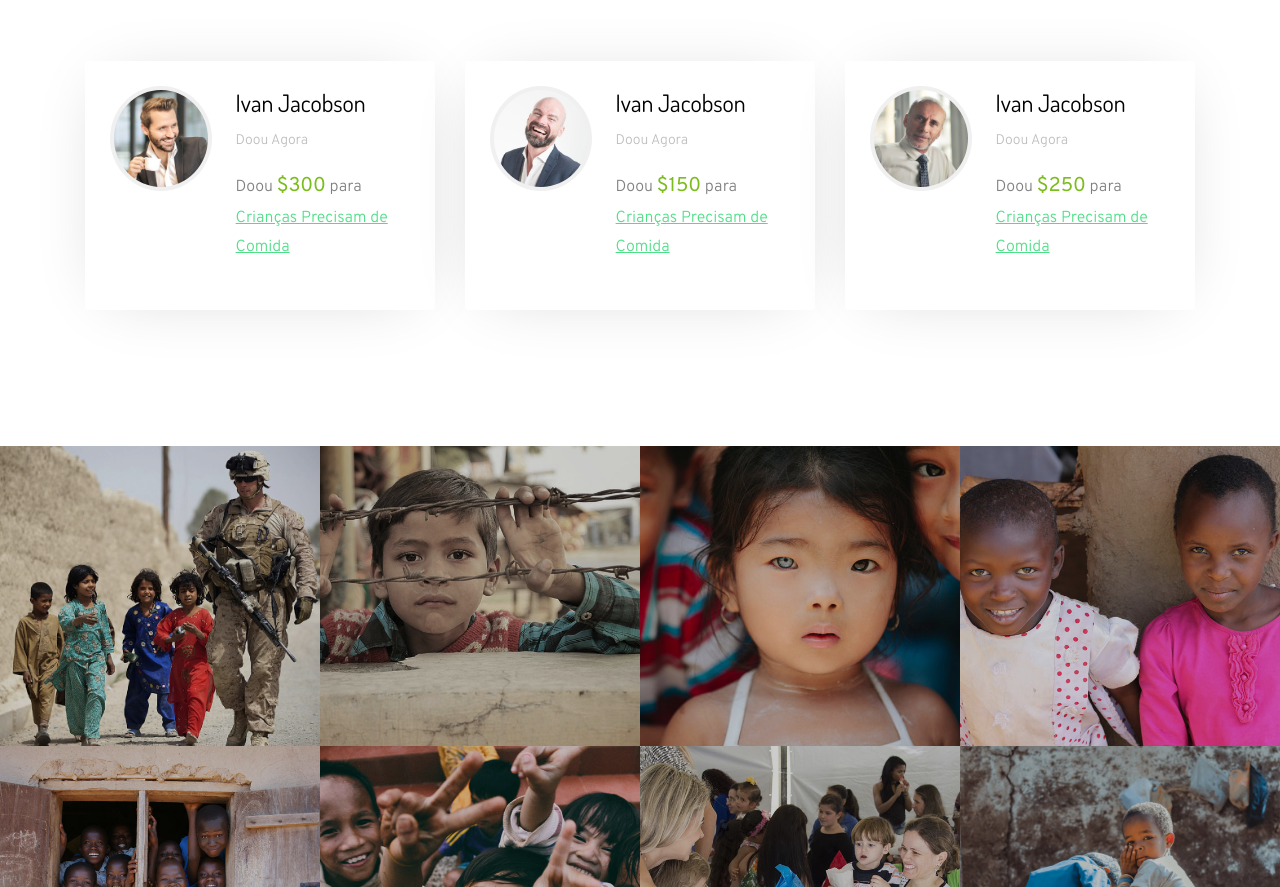
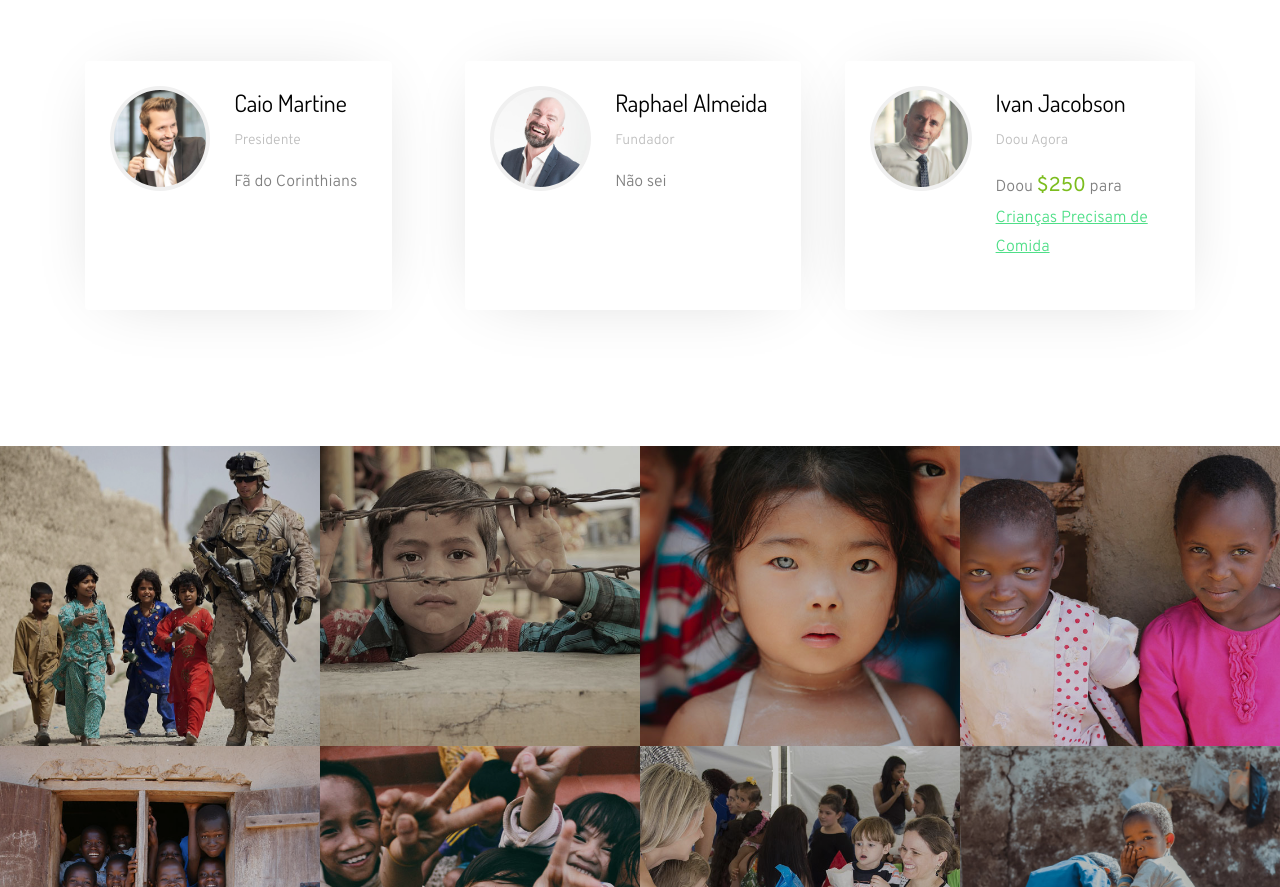
Before and after one commit to GuilhermeRNS/hopenasruas, a plain HTML site: page index.html in a window 1280 px wide. Shown: the part 2766-3653 px from the top of the page. Drawn offline with Linux system fonts and the light colour scheme; some packages are replaced by stand-ins of ours; no server answers; files whose address does not match are found by name.

Commit message:
Change some things

```diff
--- a/index.html
+++ b/index.html
@@ -249,10 +249,10 @@
                     <div class="d-flex mb-4">
                         <div class="img" style="background-image: url(images/person_1.jpg);"></div>
                         <div class="info ml-4">
-                            <h3><a href="teacher-single.html">Ivan Jacobson</a></h3>
-                            <span class="position">Doou Agora</span>
+                            <h3><a href="teacher-single.html">Caio Martine</a></h3>
+                            <span class="position">Presidente</span>
                             <div class="text">
-                                <p>Doou <span>$300</span> para <a href="#">Crianças Precisam de Comida</a></p>
+                                <p>Fã do Corinthians</p>
                             </div>
                         </div>
                     </div>
@@ -263,10 +263,10 @@
                     <div class="d-flex mb-4">
                         <div class="img" style="background-image: url(images/person_2.jpg);"></div>
                         <div class="info ml-4">
-                            <h3><a href="teacher-single.html">Ivan Jacobson</a></h3>
-                            <span class="position">Doou Agora</span>
+                            <h3><a href="teacher-single.html">Raphael Almeida</a></h3>
+                            <span class="position">Fundador</span>
                             <div class="text">
-                                <p>Doou <span>$150</span> para <a href="#">Crianças Precisam de Comida</a></p>
+                                <p>Não sei </p>
                             </div>
                         </div>
                     </div>
```
